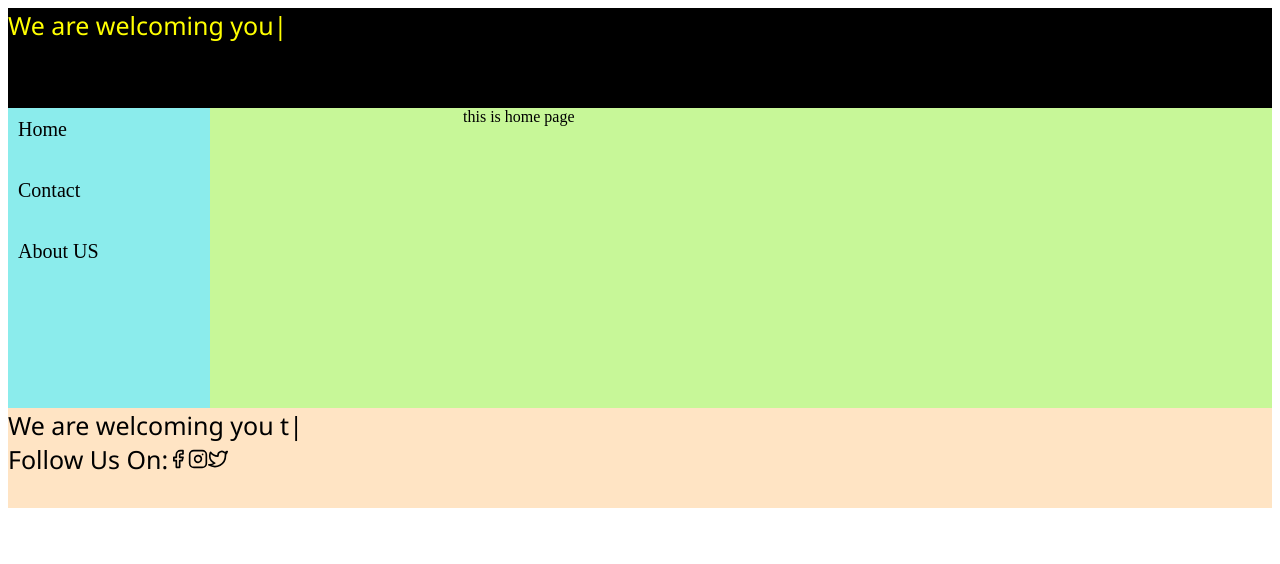
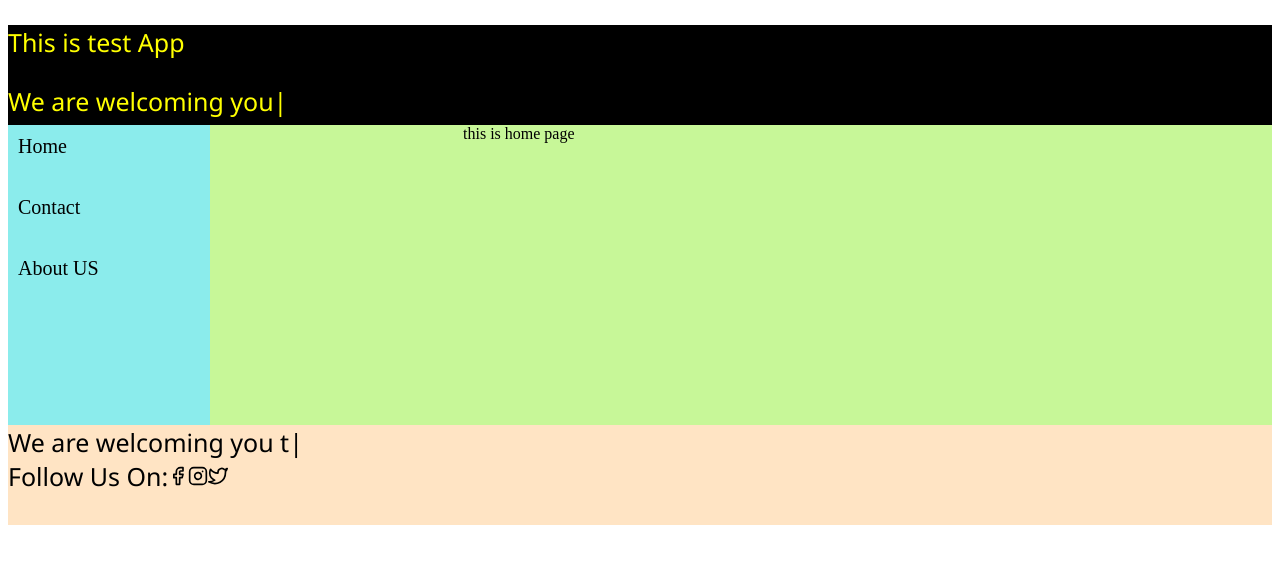
Before and after one commit to Alexisraj/singlepageappLatest, a React (Create React App) app: page / in a window 1280 px wide. Shown: the top 564 px of the page. Built offline with nearby package versions, Linux system fonts and the light colour scheme.

Commit message:
just add one line

```diff
--- a/src/header/header.js
+++ b/src/header/header.js
@@ -4,7 +4,7 @@ import Typed from 'react-typed';
 function Header (){
 return (
 <div className='header'>
-
+    <p>This is test App</p>
     <Typed
         backDelay={200}
         strings={['We are welcoming you to','React Champianship Program']}
```
